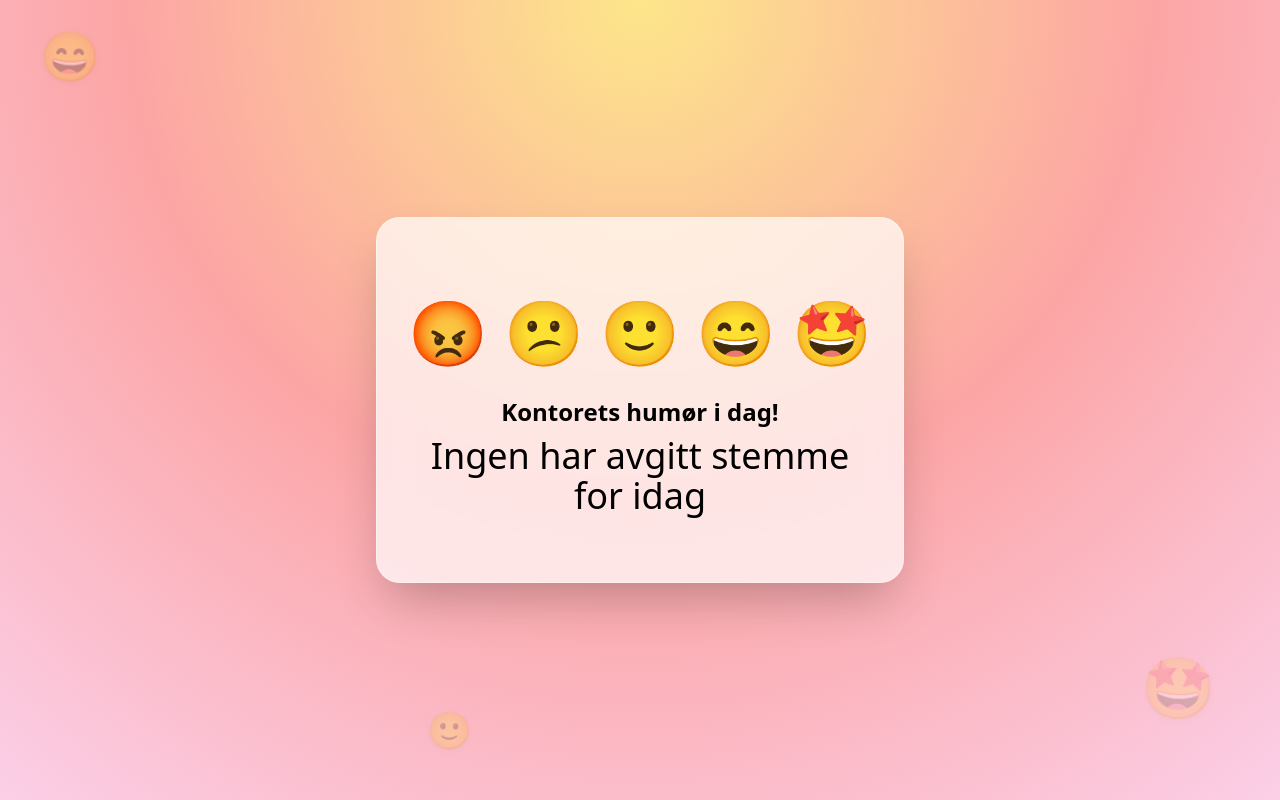
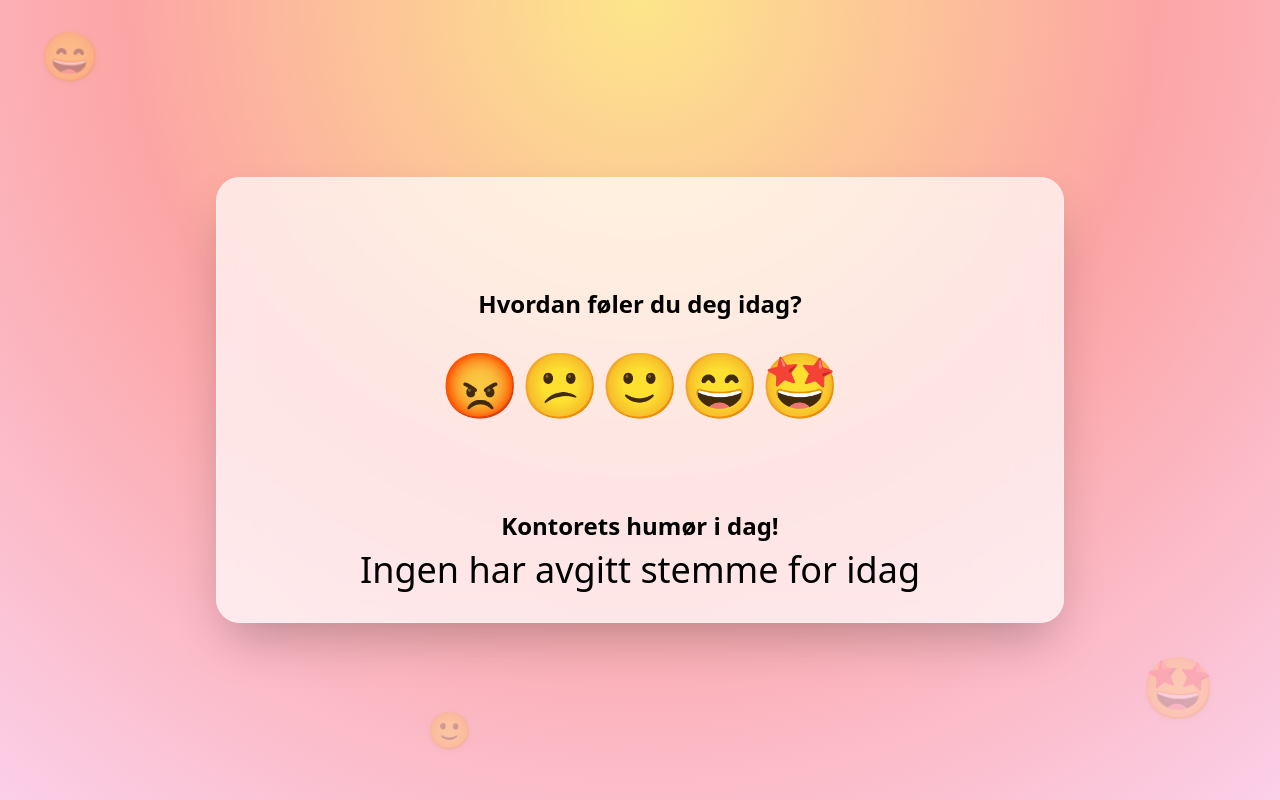
Before and after one commit to FelixAL07/repo, a SvelteKit app: page / in a window 1280 px wide. Built offline with nearby package versions, Linux system fonts and the light colour scheme.

Commit message:
feat: add TodaysMood component and integrate it into the main page; refactor Moodmeter for improved loading state handling

```diff
--- a/src/components/Moodmeter.svelte
+++ b/src/components/Moodmeter.svelte
@@ -1,6 +1,15 @@
 <script lang="ts">
-    import { todaysMood, emojis, haveClicked, isLoading } from "../stores/store";
-    import { currentMood, clickHandler, getLocalStorage } from "../services/moodService";
+    import {
+        todaysMood,
+        emojis,
+        haveClicked,
+        isLoading,
+    } from "../stores/store";
+    import {
+        currentMood,
+        clickHandler,
+        getLocalStorage,
+    } from "../services/moodService";
     import { fade } from "svelte/transition";
     import { onMount } from "svelte";
     import Loader from "./Loader.svelte";
@@ -11,7 +20,7 @@
         if (stored) {
             todaysMood.set(stored);
         }
-        $isLoading = false
+        $isLoading = false;
     });
 
     $: mood = currentMood($todaysMood);
@@ -21,13 +30,14 @@
     class="flex items-center justify-center gap-3 sm:gap-4 flex-col min-h-[300px] relative"
 >
     {#if $isLoading}
-    <Loader />
-    {:else if  !$haveClicked}
+        <Loader />
+    {:else if !$haveClicked}
         <div
             transition:fade={{ duration: 200 }}
             class="flex items-center justify-center gap-3 sm:gap-4 flex-col absolute inset-0"
         >
-            <div class="flex gap-3 sm:gap-4">
+            <h2 class="text-2xl font-bold">Hvordan føler du deg idag?</h2>
+            <div class="flex space-between">
                 {#each $emojis as e (e.value)}
                     <button
                         on:click={() => clickHandler(e.value)}
@@ -37,19 +47,7 @@
                     </button>
                 {/each}
             </div>
-
-            <div
-                class="flex items-center justify-center gap-1 sm:gap-2 flex-col"
-            >
-                <h1 class="text-2xl font-bold">Kontorets humør i dag!</h1>
-                <span
-                    class="text-4xl transition-transform hover:scale-110 cursor-default"
-                >
-                    {mood}
-                </span>
-            </div>
         </div>
-
     {:else}
         <div
             transition:fade={{ duration: 300 }}
--- /dev/null
+++ b/src/components/TodaysMood.svelte
@@ -0,0 +1,12 @@
+<script lang="ts">
+    import { currentMood } from "../services/moodService";
+    import { todaysMood } from "../stores/store";
+    $: mood = currentMood($todaysMood)
+</script>
+
+<div class="flex items-center justify-center gap-1 sm:gap-2 flex-col">
+    <h1 class="text-2xl font-bold">Kontorets humør i dag!</h1>
+    <span class="text-4xl transition-transform hover:scale-110 cursor-default">
+        {mood}
+    </span>
+</div>
--- a/src/routes/+page.svelte
+++ b/src/routes/+page.svelte
@@ -2,17 +2,20 @@
     /*Background styling gotten from AI*/
 
     import Moodmeter from "../components/Moodmeter.svelte";
+    import TodaysMood from "../components/TodaysMood.svelte";
 </script>
 <main
     class="relative flex min-h-screen items-center justify-center overflow-hidden bg-[radial-gradient(circle_at_top,#fde68a,#fca5a5,#fbcfe8)]"
 >
     <div class="absolute inset-0 opacity-60 animate-gradient"></div>
 
-    <div class="relative z-10 w-full max-w-xl px-6">
+    <div class="relative z-10 w-full max-w-4xl px-6">
         <div
             class="rounded-3xl border border-white/40 bg-white/70 p-8 text-center shadow-2xl backdrop-blur-xl transition-transform duration-500 ease-out hover:-rotate-1 hover:scale-[1.02]"
         >
             <Moodmeter />
+                    <TodaysMood />
+
         </div>
     </div>
 
```
